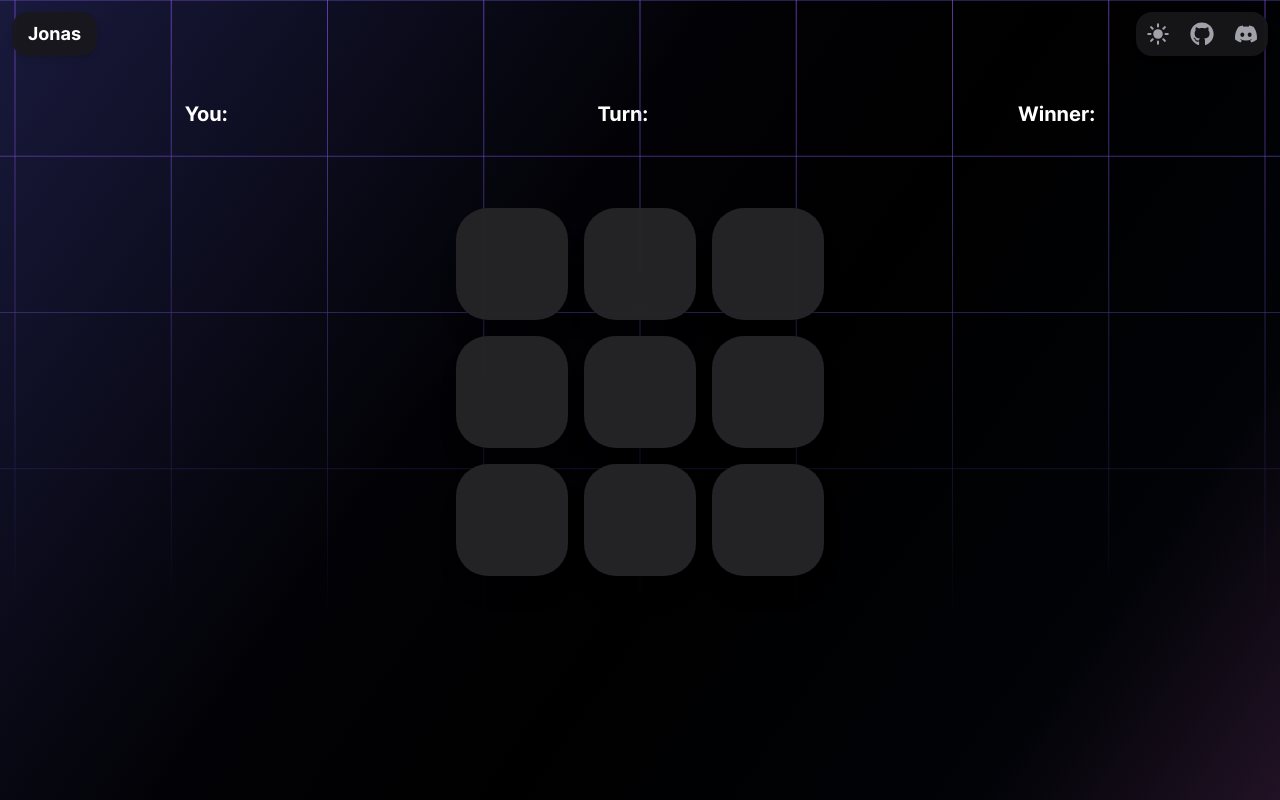
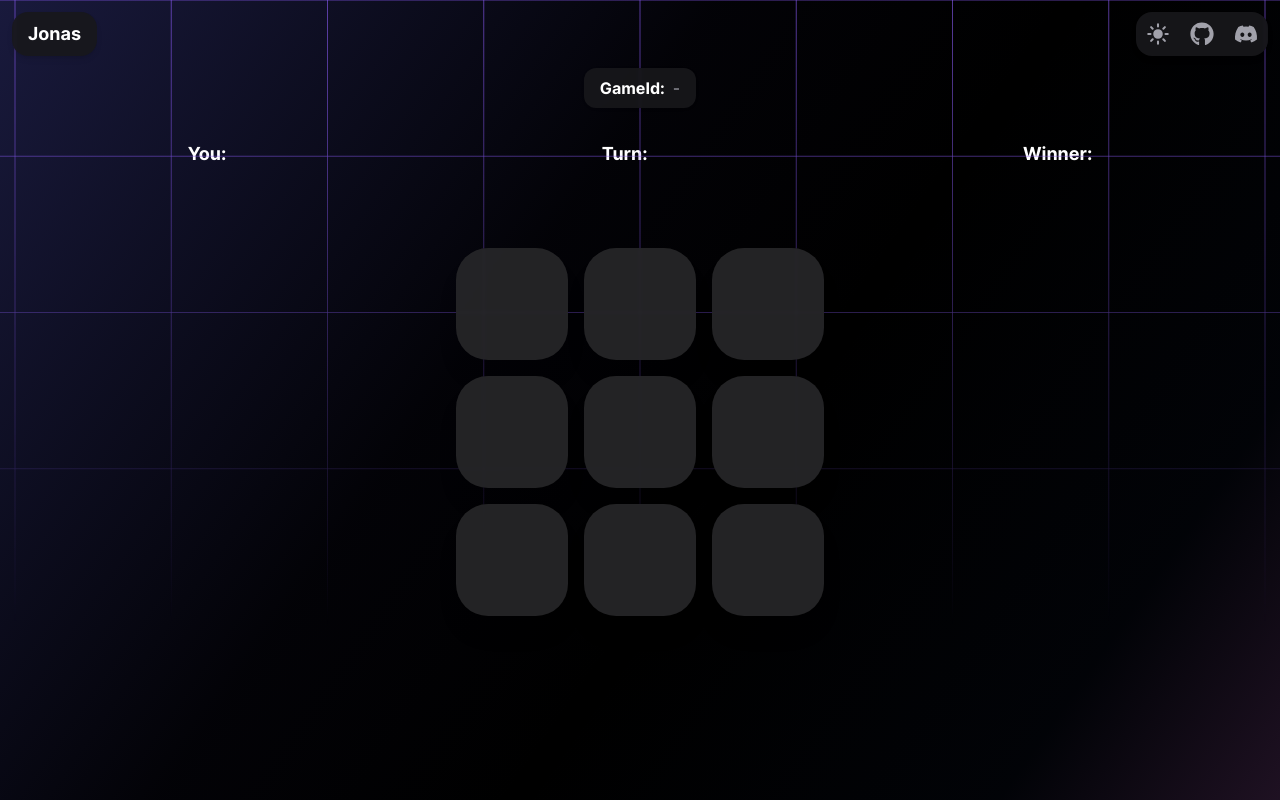
Before and after one commit to jonas-be/my-portfolio, a Next.js app: page /tictactoe in a window 1280 px wide. Shown: the top 800 px of the page. Built offline with nearby package versions, Linux system fonts and the light colour scheme; no server answers.

Commit message:
Implement show Error and GameId

```diff
--- a/pages/tictactoe/index.tsx
+++ b/pages/tictactoe/index.tsx
@@ -1,4 +1,4 @@
-import React, {useState} from 'react';
+import React, {useEffect, useState} from 'react';
 import TicTacToeBoard from "../../src/components/tictactoe/tictactoe-board";
 import TicTacToeIcon from "../../src/components/tictactoe/tictactoe-icon";
 import BackgroundGrid from "../../src/components/BackgroundGrid";
@@ -18,6 +18,8 @@ const Index = () => {
     const [playerYou, setPlayerYou] = useState("");
     const [turn, setTurn] = useState("");
     const [winner, setWinner] = useState("");
+    const [error, setError] = useState("");
+    const [gameId, setGameId] = useState("-");
 
     if (ws !== null) {
         ws.onmessage = function (event) {
@@ -48,9 +50,31 @@ const Index = () => {
             if (data.playerYou !== undefined) {
                 setPlayerYou(data.playerYou)
             }
+            if (data.error !== undefined) {
+                setError(data.error)
+            }
+            if (data.gameId !== undefined) {
+                setGameId(data.gameId)
+            }
         };
-        if (ws.readyState === 1) {
-            ws.send(JSON.stringify({"whoIam": "who"}))
+        // if (ws.readyState === 1) {
+        //     sendToWS(JSON.stringify({"whoIam": "who"}))
+        // }
+    }
+
+    useEffect(() => {
+        if (ws !== null && ws.readyState === 1) {
+            sendToWS(JSON.stringify({"whoIam": "who"}))
+        }
+    }, []);
+
+
+
+    function sendToWS(load: any) {
+        if (ws !== null && ws.readyState === 1) {
+            ws.send(load)
+        } else {
+            setError("WebSocket disconnected!")
         }
     }
 
@@ -62,7 +86,7 @@ const Index = () => {
             const row = parseInt(rowStr);
             const col = parseInt(colStr);
 
-            ws.send(JSON.stringify({row, col}));
+            sendToWS(JSON.stringify({row, col}));
         }
     }
 
@@ -80,19 +104,39 @@ const Index = () => {
                  style={{background: "linear-gradient(125deg, rgba(99,102,241,.25) 0%, rgba(49,46,129,.05) 34%, rgba(45,49,131,0) 51%, rgba(30,58,138,.05) 74%, rgba(232,121,240,.25) 100%)"}}>
                 <Header/>
 
+                <div className="flex justify-center">
+                    <div className="flex bg-accent-2 shadow rounded-xl px-4 py-2 gap-2">
+                        <p className="text-accent font-bold">GameId:</p>
+                        <p className="text">{gameId}</p>
+                    </div>
+                </div>
 
                 <div className="flex justify-around w-full my-8">
-                    <p className="flex gap-2 font-bold text-accent text-xl items-center">You: <TicTacToeIcon
+                    <p className="flex gap-2 font-bold text-accent text-lg items-center">You: <TicTacToeIcon
                         player={playerYou}/></p>
-                    <p className="flex gap-2 font-bold text-accent text-xl items-center">Turn: <TicTacToeIcon
+                    <p className="flex gap-2 font-bold text-accent text-lg items-center">Turn: <TicTacToeIcon
                         player={turn}/></p>
-                    <p className="flex gap-2 font-bold text-accent text-xl items-center">Winner: <TicTacToeIcon
+                    <p className="flex gap-2 font-bold text-accent text-lg items-center">Winner: <TicTacToeIcon
                         player={winner}/></p>
                 </div>
                 <div className="flex justify-center p-10">
                     <TicTacToeBoard board={board} onClick={onClick}/>
                 </div>
 
+                <div>
+                    {winner !== null && winner !== "" ?
+                        <p className="flex justify-center items-center text-success text-xl font-bold">
+                            <TicTacToeIcon player={winner}/> has won!
+                        </p>
+                        :
+                        ""
+                    }
+                    {error !== "" ?
+                        <p className="text-center text-error text-xl font-bold animate-ping-in">{error}</p>
+                        :
+                        ""
+                    }
+                </div>
 
                 <div className='h-[36vh]'/>
                 <Footer/>
```
